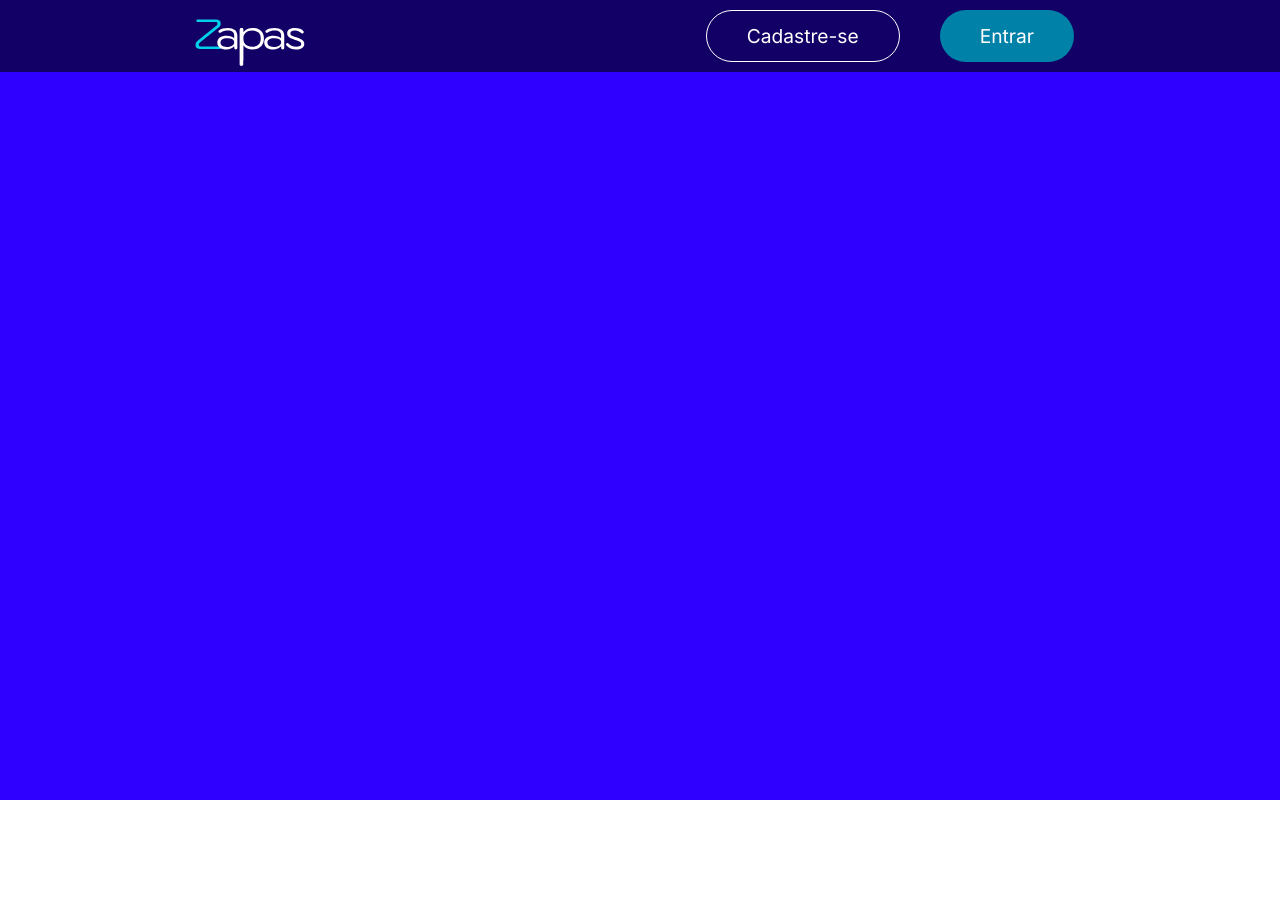
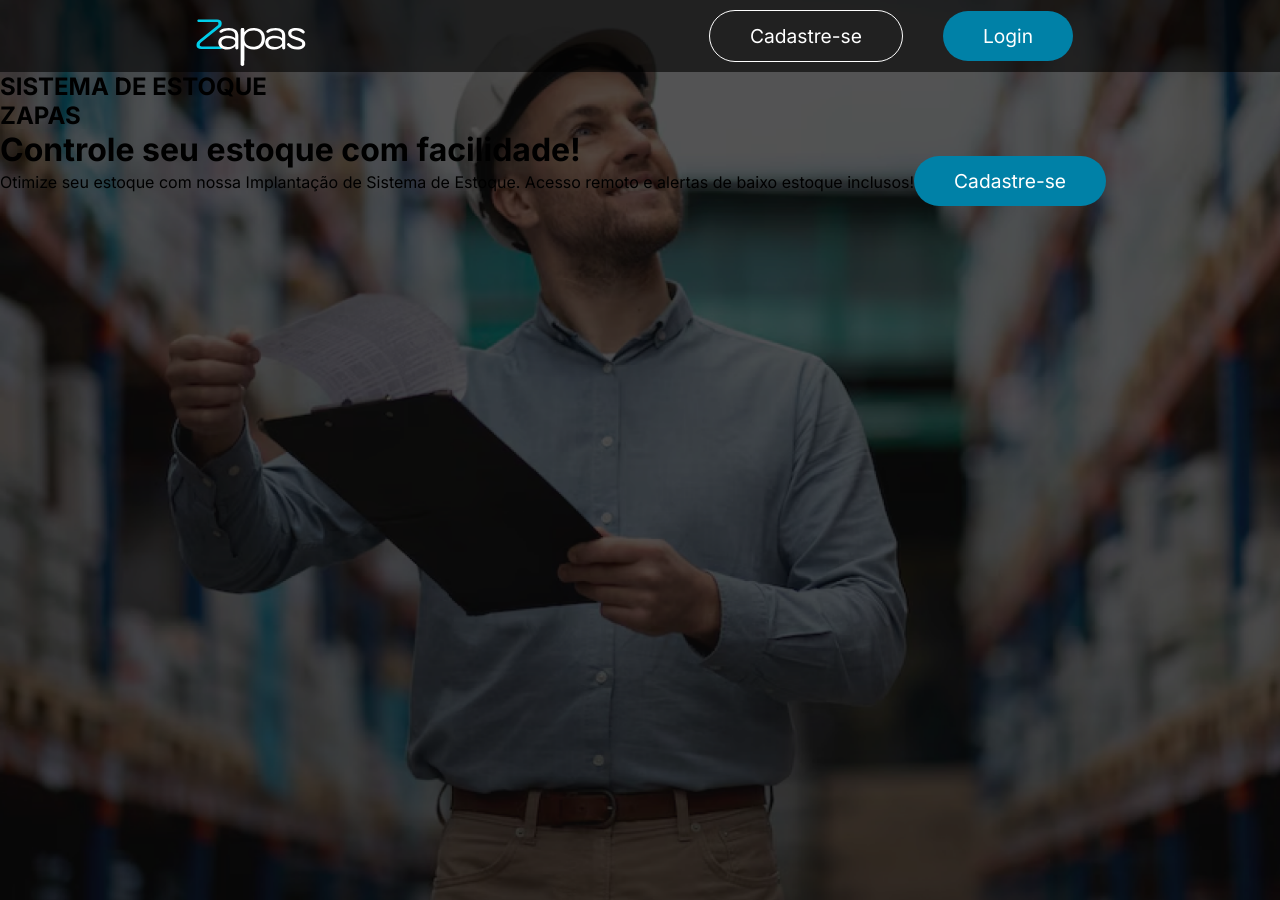
Before and after one commit to PPPgata/Zapas-WEB, a React (Create React App) app: page / in a window 1280 px wide. Before the commit the page ends 800 px from the top, so only its background shows below. Built offline with nearby package versions, Linux system fonts and the light colour scheme.

Commit message:
Finishing a component in Button for reutilization

```diff
--- /dev/null
+++ b/src/Components/Button Login/ButtonLogin.jsx
@@ -0,0 +1,12 @@
+import React from 'react'
+import st from './ButtonLogin.module.css'
+
+const ButtonLogin = ( {name, link}) => {
+  return (
+    <>
+      <a className={st.nav_login} href={link}>{name}</a>
+    </>
+  )
+}
+
+export default ButtonLogin
--- /dev/null
+++ b/src/Components/Button Login/ButtonLogin.module.css
@@ -0,0 +1,8 @@
+.nav_login {
+  padding: 13px 40px;
+  text-decoration: none;
+  color: #fff;
+  font-size: 1.2rem;
+  background-color: #0081A7;
+  border-radius: 39px;
+}
--- a/src/Components/NavBar/NavBar.jsx
+++ b/src/Components/NavBar/NavBar.jsx
@@ -1,6 +1,7 @@
 import React from 'react'
 import st from './NavBar.module.css'
 import logo from '../../assets/img/Logo.svg'
+import ButtonLogin from '../Button Login/ButtonLogin'
 
 const NavBar = () => {
   return (
@@ -9,7 +10,7 @@ const NavBar = () => {
         <img className={st.logo} src={logo} alt="Logo Zapas" />
         <ul className={st.nav_buttons}>
           <li className={st.nav_signUp}><a  href="#">Cadastre-se</a></li>
-          <li className={st.nav_login}><a  href="#">Entrar</a></li>
+          <li><ButtonLogin name={ "Login" } link={"https://www.instagram.com/rafae_bl/"}/></li>
         </ul>
       </div>
     </div>
--- a/src/Components/NavBar/NavBar.module.css
+++ b/src/Components/NavBar/NavBar.module.css
@@ -31,11 +31,6 @@
   font-size: 1.2rem;
 }
 
-.nav_login {
-  background-color: #0081A7;
-  border-radius: 39px;
-}
-
 .nav_signUp {
   border: #fff solid 1px;
   border-radius: 39px;
--- a/src/Pages/Home/Home.jsx
+++ b/src/Pages/Home/Home.jsx
@@ -1,15 +1,24 @@
 import React from 'react'
 import NavBar from '../../Components/NavBar/NavBar'
 import st from "./Home.module.css"
+import ButtonLogin from '../../Components/Button Login/ButtonLogin'
 
 const Home = () => {
   return (
     <>
-      <div className={st.section_1}>
+      <div className={st.fundoSection_1}>
         <header>
           <NavBar />
         </header>
         <main>
+
+          <div>
+            <h2>SISTEMA DE ESTOQUE</h2>
+            <h2>ZAPAS</h2>
+            <h1>Controle seu estoque com facilidade!</h1>
+            <span>Otimize seu estoque com nossa Implantação de Sistema de Estoque. Acesso remoto e alertas de baixo estoque inclusos!</span>
+            <ButtonLogin name={ "Cadastre-se" } link={"#"}/>
+          </div>
 
         </main>
       </div>
--- a/src/Pages/Home/Home.module.css
+++ b/src/Pages/Home/Home.module.css
@@ -5,7 +5,10 @@
   box-sizing: border-box;
 }
 
-.section_1 {
-  height: 800px;
-  background-color: rgb(47, 0, 255);
+.fundoSection_1 {
+  height: 900px;
+  background-image: url(../../assets/img/Fundo\ Section_1.png);
+  background-size: cover;
+  background-repeat: no-repeat;
+  position: relative;
 }
```
Also changed, not shown: src/assets/img/Fundo Section_1.png (added).
